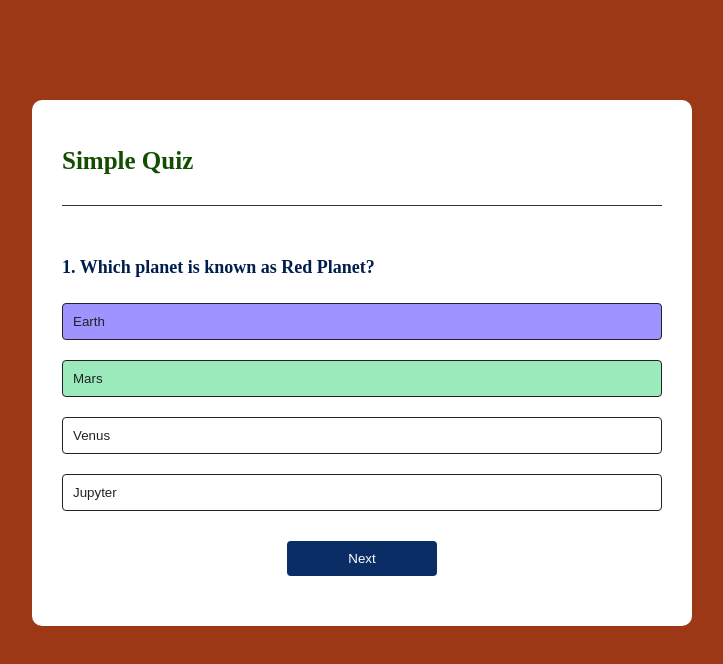
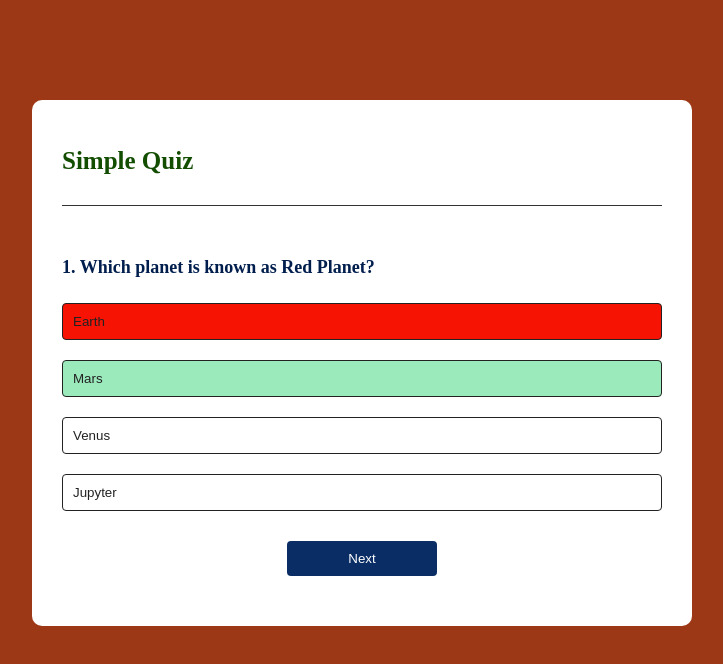
Before and after one commit to ShreyaGhosh10/Quiz-2, a plain HTML site: page index.html in a window 1280 px wide. Both pictures are taken after a click on the button "Earth". Shown: the whole page, without its empty margins (278-1001 px from the left). Drawn offline with Linux system fonts and the light colour scheme.

Commit message:
Update style.css

```diff
--- a/style.css
+++ b/style.css
@@ -66,7 +66,8 @@ body{
   background: #9aeabc;
 }
 .incorrect{
-  background: #9e93ff;
+  background: #f61303;
+;
 }
 
  .watch-link{
```
